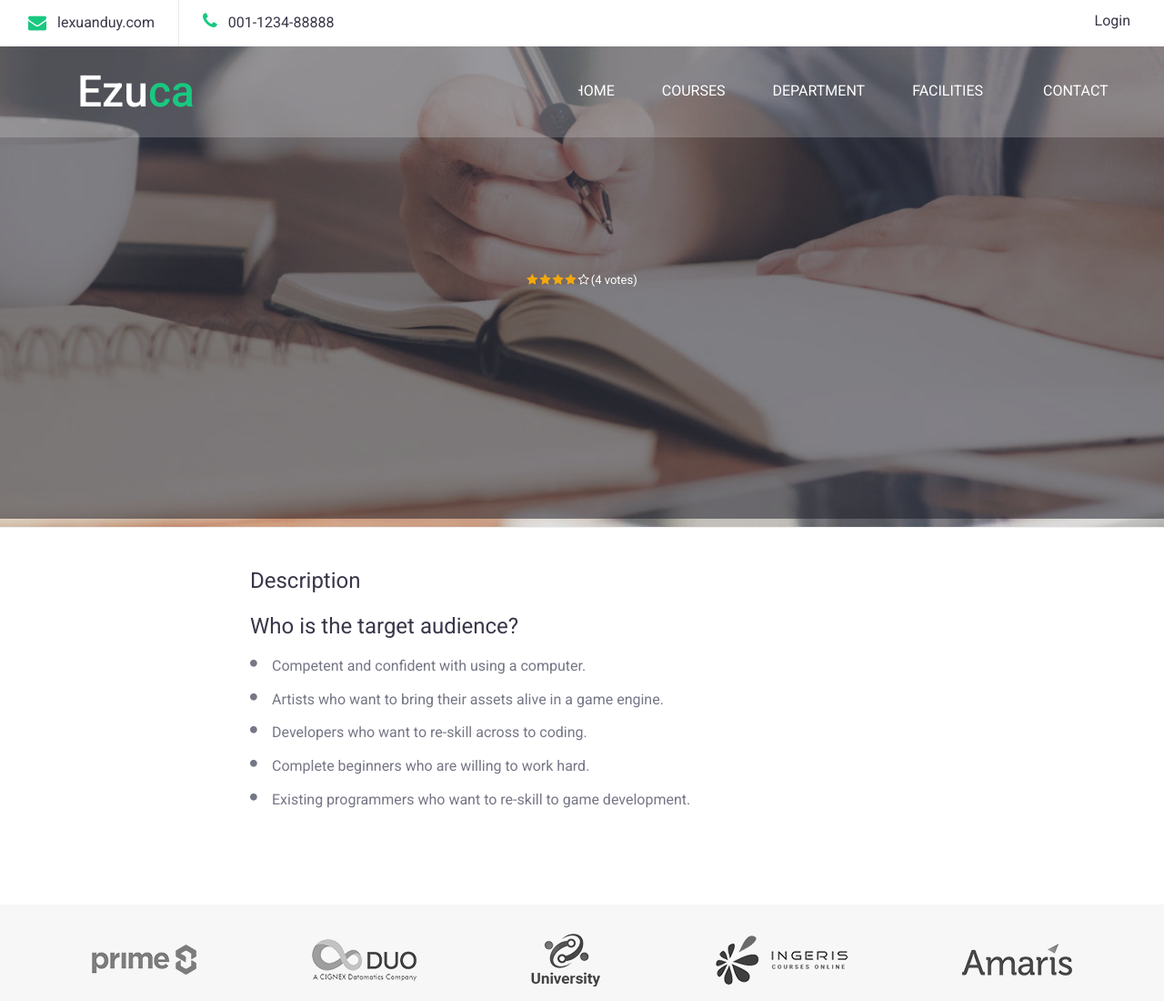
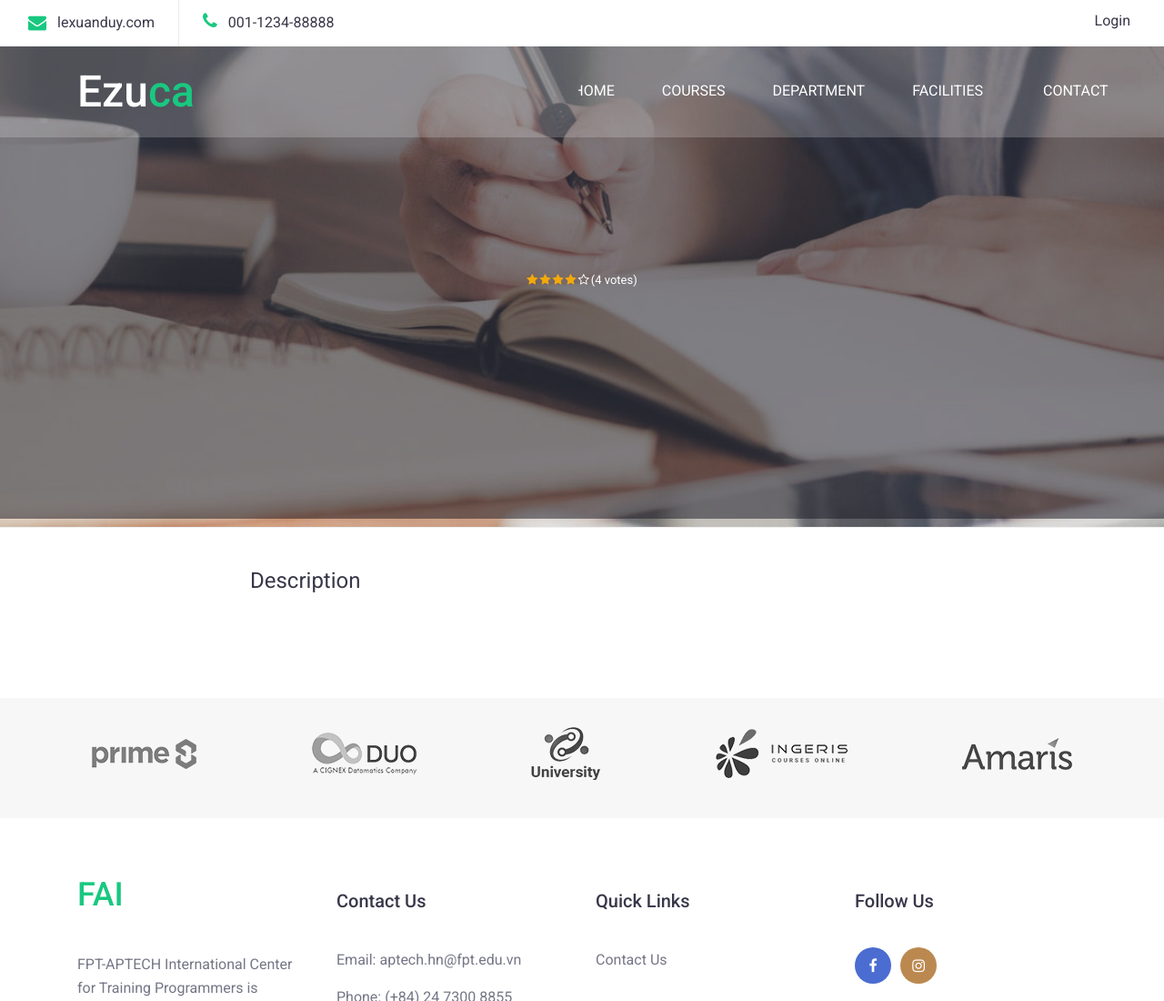
Before and after one commit to Lexuanduy/Lexuanduy.github.io, a plain HTML site: page course-detail.html in a window 1280 px wide. Shown: the top 1100 px of the page at 91% size. Drawn offline with nearby package versions, Linux system fonts and the light colour scheme; no server answers.

Commit message:
customize

```diff
--- a/course-detail.html
+++ b/course-detail.html
@@ -193,19 +193,7 @@
 
               <p id="description-course"></p>
 
-              <h2>Who is the target audience?</h2>
-
-              <ul class="p-0 m-0 black-doted">
-                <li>Competent and confident with using a computer.</li>
-                <li>
-                  Artists who want to bring their assets alive in a game engine.
-                </li>
-                <li>Developers who want to re-skill across to coding.</li>
-                <li>Complete beginners who are willing to work hard.</li>
-                <li>
-                  Existing programmers who want to re-skill to game development.
-                </li>
-              </ul>
+              <div id="detail-course"></div>
             </div>
           </div>
           <!-- .single-course-wrap -->
--- a/js/data-course.js
+++ b/js/data-course.js
@@ -98,10 +98,12 @@ const getCourseDetail = function() {
       const name = result.course[0].name;
       const title = result.course[0].name;
       const des = result.course[0].description;
+      const desDetails = result.course[0].descriptionDetails;
       const imageUrl = result.course[0].imageUrl;
       document.getElementById("entry-title").innerHTML = name;
       document.getElementsByTagName("title")[0].innerHTML = title;
       document.getElementById("description-course").innerHTML = des;
+      document.getElementById("detail-course").innerHTML = desDetails;
       document.getElementById(
         "imageUrl"
       ).innerHTML = `<img src="${imageUrl}" alt="" />`;
```
